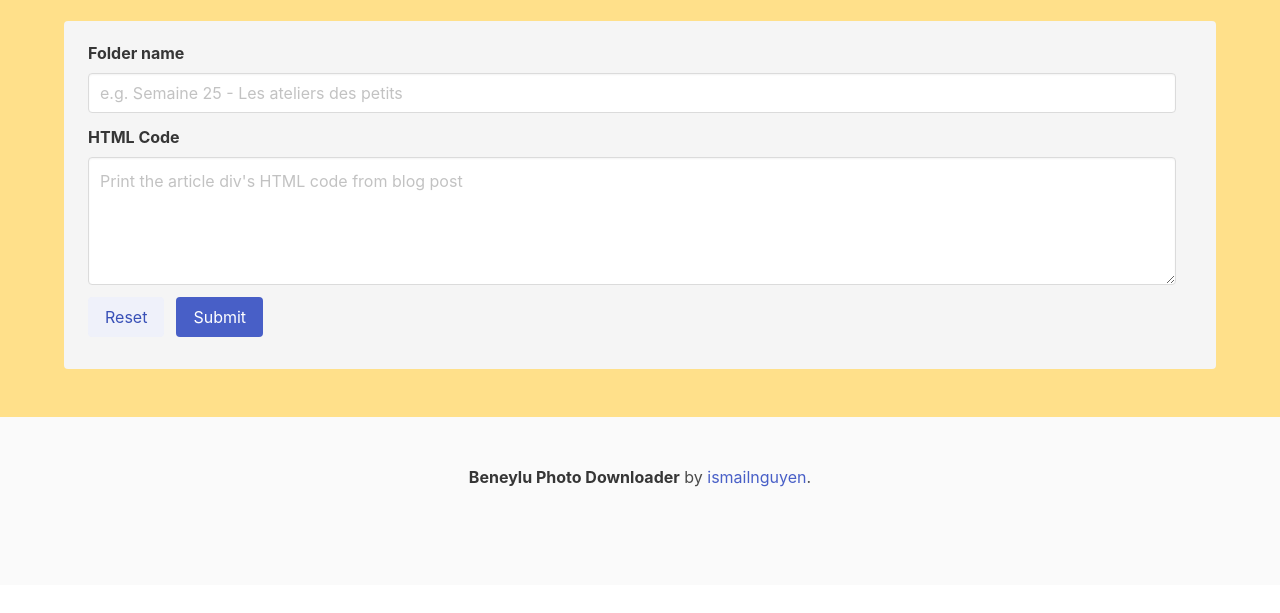
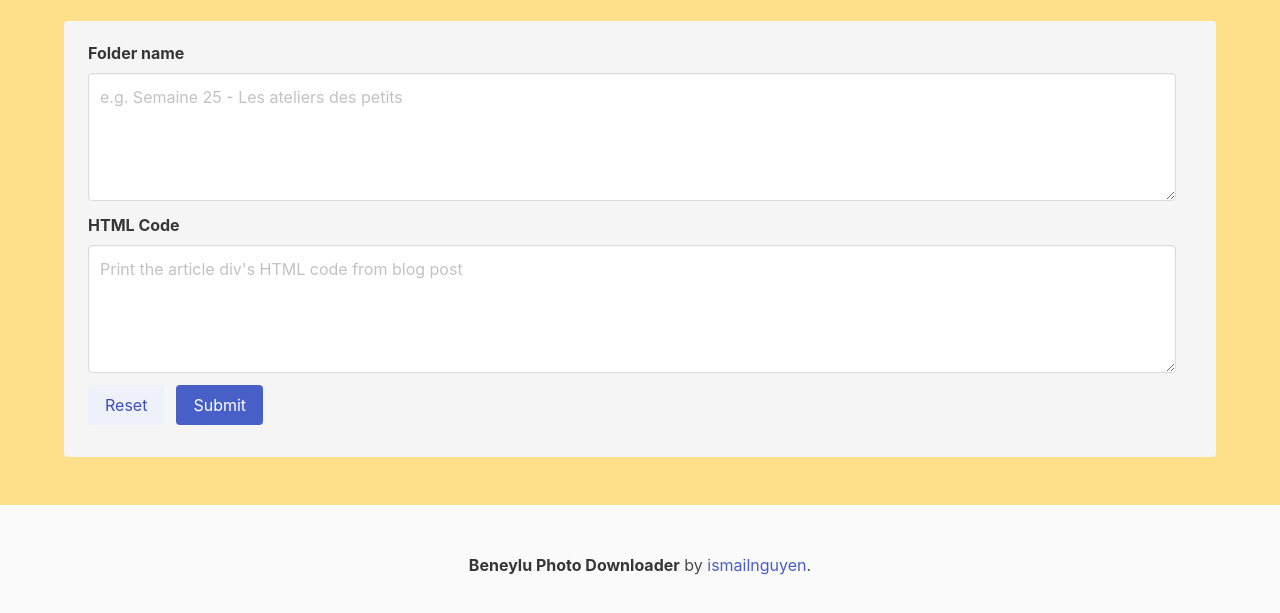
Before and after one commit to ismailnguyen/beneylu-blog-photos-dl, a website: page index.html in a window 1280 px wide. Shown: the part 87-700 px from the top of the page. Drawn offline with nearby package versions, Linux system fonts and the light colour scheme.

Commit message:
Replace the folder input by a textarea to give more space for writing

```diff
--- a/index.html
+++ b/index.html
@@ -126,7 +126,7 @@
             <div class="field">
               <label class="label">Folder name</label>
               <div class="control">
-                <input class="input" type="text" id="folderName" placeholder="e.g. Semaine 25 - Les ateliers des petits">
+                <textarea id="folderName" class="textarea" placeholder="e.g. Semaine 25 - Les ateliers des petits"></textarea>
               </div>
             </div>
 
```
